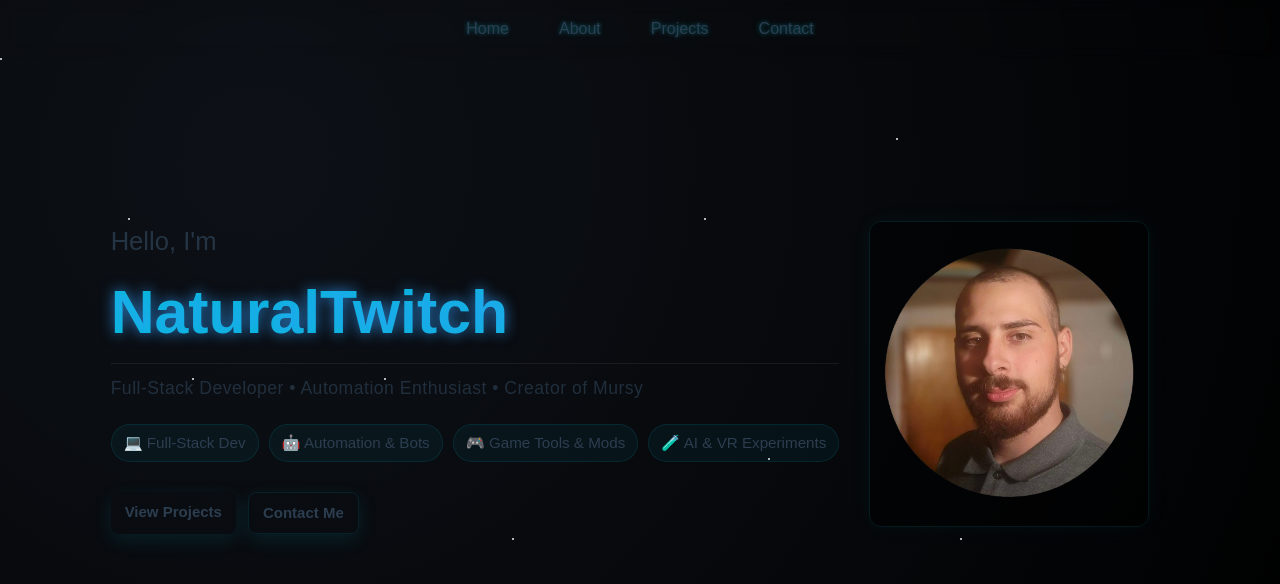
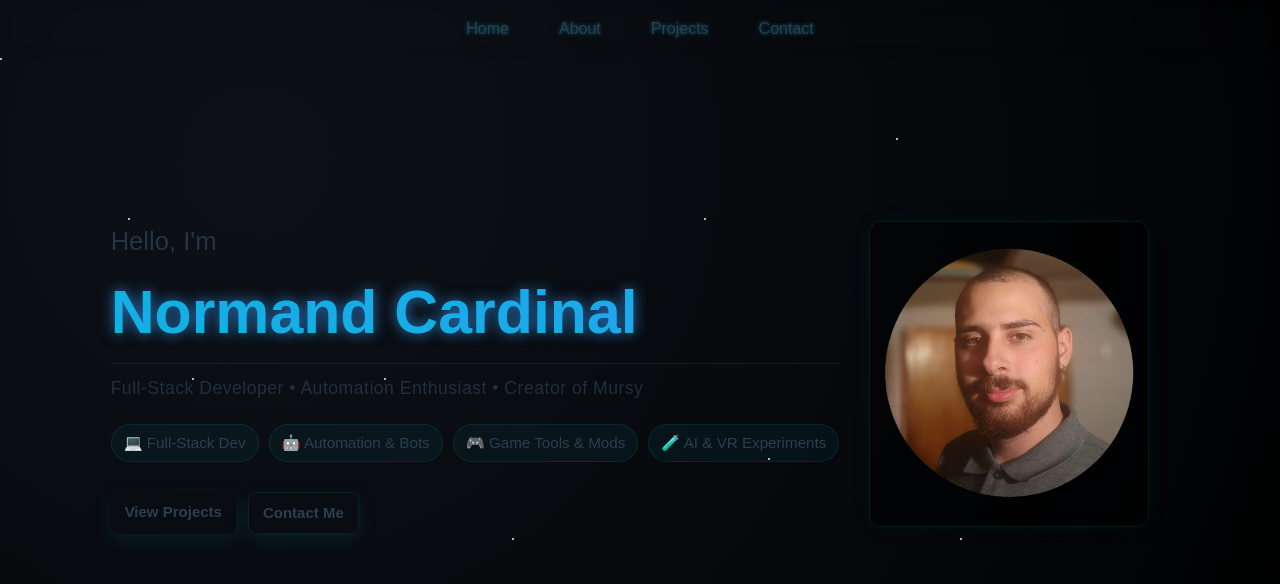
Before and after one commit to NaturalTwitch/portfolio-nc, a Vue app: page / in a window 1280 px wide. Shown: the top 584 px of the page. Built offline with nearby package versions, Linux system fonts and the light colour scheme.

Commit message:
Changed to legal name on Landing Page

```diff
--- a/src/views/HomeView.vue
+++ b/src/views/HomeView.vue
@@ -9,7 +9,7 @@ import profileSrc from '../assets/Me.png';
     <div class="landing-inner">
       <div class="text-block">
         <h1 class="intro">Hello, I'm</h1>
-        <h1 class="fancyName">NaturalTwitch</h1>
+        <h1 class="fancyName">Normand Cardinal</h1>
         <p class="subtitle">Full-Stack Developer • Automation Enthusiast • Creator of Mursy</p>
         <ul class="roles">
           <li>💻 Full-Stack Dev</li>
```
